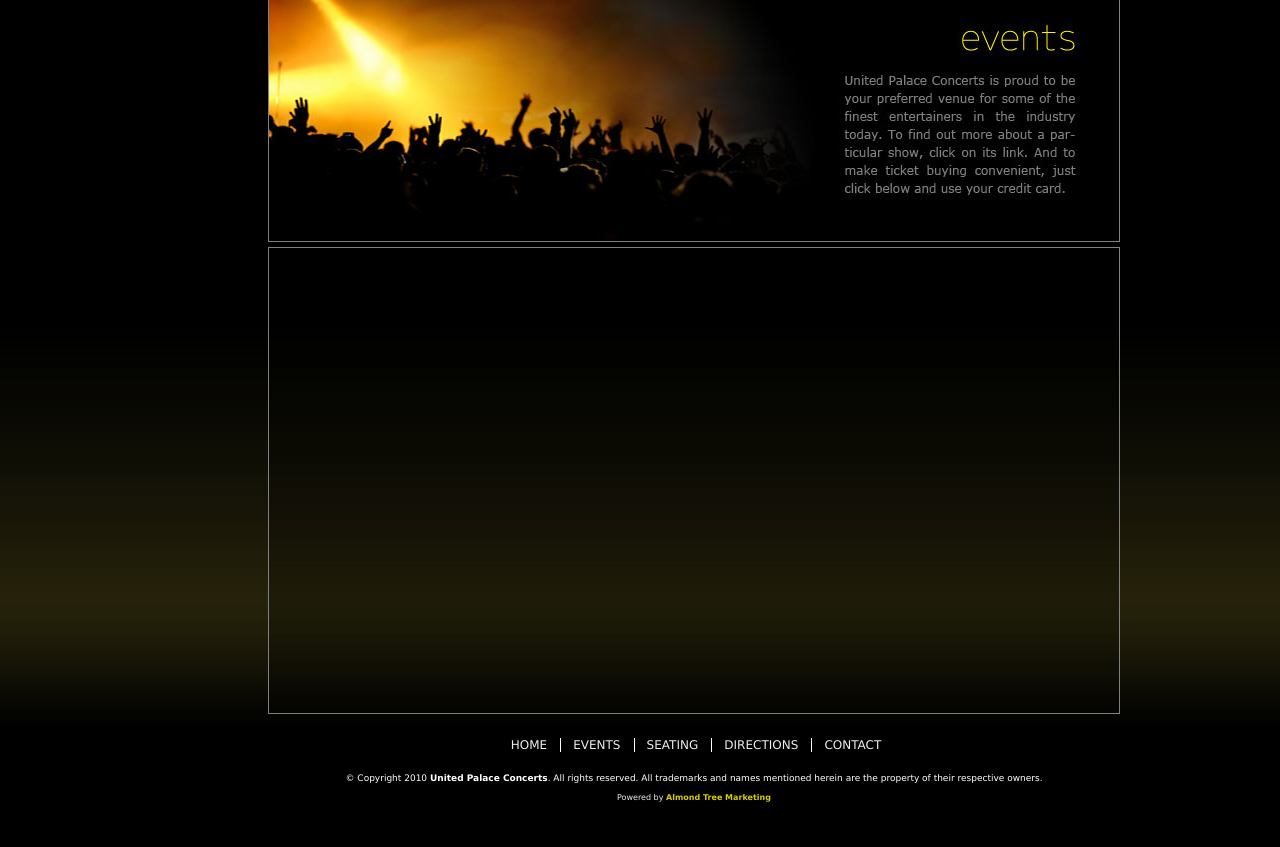
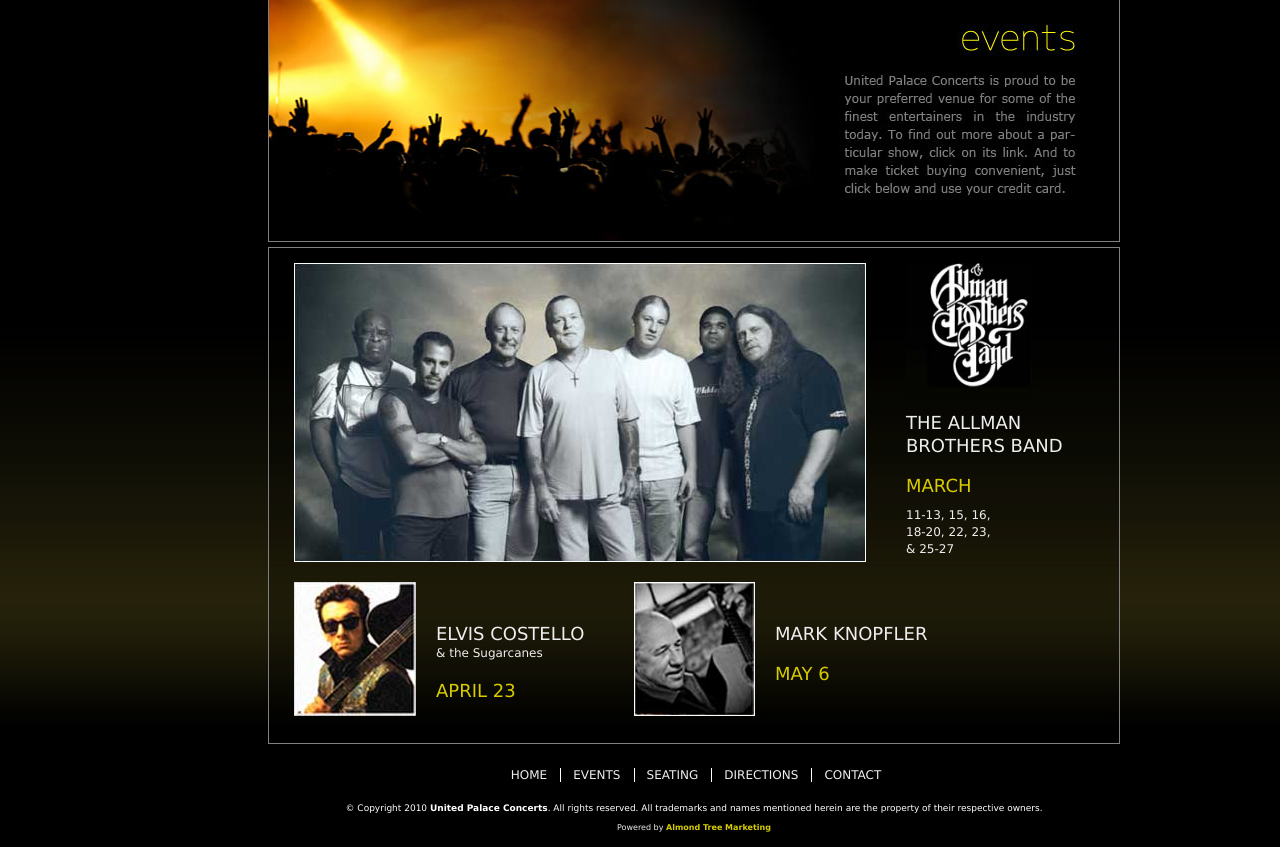
Before and after one commit to JGrubb/United-Palace, a PHP site: page /events.html in a window 1280 px wide. Shown: the part 131-978 px from the top of the page. Before the commit the page ends 933 px from the top, so only its background shows below. Run offline with PHP 8.4, Linux system fonts and the light colour scheme; some libraries are stand-ins or nearby versions.

Commit message:
events link bugs now.  FUCK

```diff
--- a/contact.html
+++ b/contact.html
@@ -6,9 +6,7 @@
 	<meta http-equiv="Content-Type" content="text/html; charset=utf-8"/>
 	<title>United Palace Concerts Contact</title>
 	<link rel="stylesheet" href="css/style.css" type="text/css" media="screen" />
-	<link rel="stylesheet" href="css/thickbox.css" type="text/css" media="screen" />
 	<script type="text/javascript" src="http://ajax.googleapis.com/ajax/libs/jquery/1.4.2/jquery.min.js"></script>
-	<script type="text/javascript" src="js/thickbox.js"></script>
 	<meta name="description" content="The official website and concert calendar for the United Palace Theater in Washington Heights, New York.  Information about Allman Brothers, Mark Knopfler, Elvis Costello shows." />
 	<meta name="keywords" content="United, Palace, Theater, Washington, Heights, New, York, Concert, Live, Show" />
 </head>
@@ -19,7 +17,7 @@
 		<a href="index.html"><img id="logo" src="images/logo.gif" alt="United Palace Concerts" /></a>
 
 		<div id="header-wrap">
-			<p class="newsletter"><a href="#" onclick="window.open('http://unitedpalaceconcerts.wufoo.com/forms/z7x4a9/',  null, 'height=475, width=680, toolbar=0, location=0, status=1, scrollbars=1,resizable=1'); return false" title="United Palace Concerts eNewsletter signup">Sign up for our <span class="yellow">E-Newsletter</span></a></p>
+			<p class="newsletter"><a href="#" onclick="window.open('http://unitedpalaceconcerts.wufoo.com/forms/z7x4a9/',  null, 'height=485, width=680, toolbar=0, location=0, status=1, scrollbars=1,resizable=1'); return false" title="United Palace Concerts eNewsletter signup">Sign up for our <span class="yellow">E-Newsletter</span></a></p>
 			<ul class="topnav">
 				<li><a href="./index.html" title="Home">Home</a></li>
 				<li><a href="./events.html" title="Events">Events</a></li>
--- a/css/style.css
+++ b/css/style.css
@@ -91,7 +91,7 @@
 	margin-top: 5px;
 	padding: 15px 40px 30px 25px;
 	height: auto;
-	min-height: 420px;
+	min-height: 450px;
 	background: rgba(0,0,0,.2);
 	color: #808080;
 	font-size: 12px;
@@ -122,7 +122,7 @@
 
 #main-event {
 	width: inherit;
-	height: 200px;
+	height: auto;
 }
 
 .event-info {
@@ -131,15 +131,25 @@
 	padding-top: 40px;
 }
 
+.main-event-info {
+	position: relative; top: 0px; right: -20px;
+	width: auto;
+}
+
 p.home-band {
 	font-size: 18px;
-	color: #fff;
 	padding-bottom: 15px;
 }
 
 p.home-days {
 	padding-top: 10px;
 	font-size: 12px;
+}
+
+p.event-page-band {
+	text-transform: uppercase;
+	font-size: 18px;
+	line-height: 23px;
 }
 
 #sub-wrapper {
@@ -153,11 +163,18 @@
 	margin-top: 10px;
 }
 
+.events-sub {
+	width: 340px;
+	clear: right;
+	float: left;
+	margin-top: 10px;
+	}
+
 #homepage-welcome {
 	width: auto;
 	color: #808080;
 	font-size: 12px;
-	line-height: 17px;
+	line-height: 22px;
 }
 
 #homepage-welcome p {
--- a/directions.html
+++ b/directions.html
@@ -17,7 +17,7 @@
 		<a href="index.html"><img id="logo" src="images/logo.gif" alt="United Palace Concerts" /></a>
 
 		<div id="header-wrap">
-			<p class="newsletter"><a href="#" onclick="window.open('http://unitedpalaceconcerts.wufoo.com/forms/z7x4a9/',  null, 'height=475, width=680, toolbar=0, location=0, status=1, scrollbars=1,resizable=1'); return false" title="United Palace Concerts eNewsletter signup">Sign up for our <span class="yellow">E-Newsletter</span></a></p>
+			<p class="newsletter"><a href="#" onclick="window.open('http://unitedpalaceconcerts.wufoo.com/forms/z7x4a9/',  null, 'height=485, width=680, toolbar=0, location=0, status=1, scrollbars=1,resizable=1'); return false" title="United Palace Concerts eNewsletter signup">Sign up for our <span class="yellow">E-Newsletter</span></a></p>
 			<ul class="topnav">
 				<li><a href="./index.html" title="Home">Home</a></li>
 				<li><a href="./events.html" title="Events">Events</a></li>
--- a/events.html
+++ b/events.html
@@ -6,7 +6,6 @@
 	<meta http-equiv="Content-Type" content="text/html; charset=utf-8"/>
 	<title>United Palace Concerts Events Calendar</title>
 	<link rel="stylesheet" href="css/style.css" type="text/css" media="screen" />
-	<script type="text/javascript" src="http://ajax.googleapis.com/ajax/libs/jquery/1.4.2/jquery.min.js"></script>
 	<meta name="description" content="The official website and concert calendar for the United Palace Theater in Washington Heights, New York.  Information about Allman Brothers, Mark Knopfler, Elvis Costello shows." />
 	<meta name="keywords" content="United, Palace, Theater, Washington, Heights, New, York, Concert, Live, Show" />
 </head>
@@ -17,7 +16,7 @@
 		<a href="index.html"><img id="logo" src="images/logo.gif" alt="United Palace Concerts" /></a>
 
 		<div id="header-wrap">
-			<p class="newsletter"><a href="#" onclick="window.open('http://unitedpalaceconcerts.wufoo.com/forms/z7x4a9/',  null, 'height=475, width=680, toolbar=0, location=0, status=1, scrollbars=1,resizable=1'); return false" title="United Palace Concerts eNewsletter signup">Sign up for our <span class="yellow">E-Newsletter</span></a></p>
+			<p class="newsletter"><a href="#" onclick="window.open('http://unitedpalaceconcerts.wufoo.com/forms/z7x4a9/',  null, 'height=485, width=680, toolbar=0, location=0, status=1, scrollbars=1,resizable=1'); return false" title="United Palace Concerts eNewsletter signup">Sign up for our <span class="yellow">E-Newsletter</span></a></p>
 			<ul class="topnav">
 				<li><a href="./index.html" title="Home">Home</a></li>
 				<li><a href="./events.html" title="Events">Events</a></li>
@@ -34,7 +33,35 @@
 		</div>
 
 		<div id="content-area">
-		</div>
+			<div id="main-event">
+				<a href="http://www.ticketmaster.com/Allman-Brothers-Band-tickets/artist/734412"><img src="images/allmans-full.jpg" alt="Allman Brothers Band" class="float-left" width="572" height="299" /></a>
+				<div class="main-event-info">
+					<img src="images/allmans-logo.jpg" alt="Allman Brothers Band" width="127" height="138" />
+					<p class="event-page-band"><a target="_blank" href="http://www.allmanbrothersband.com/">The Allman Brothers Band</a></p>
+					<a target="_blank" href="http://www.ticketmaster.com/Allman-Brothers-Band-tickets/artist/734412"><br />
+					<p class="event-page-band yellow">March</p>
+					<p class="home-days">11-13, 15, 16,<br />
+					18-20, 22, 23,<br />
+					& 25-27</p></a>
+				</div>
+			</div><!--main-event-->
+			<div id="sub-wrapper">
+				<div class="events-sub">
+					<a target="_blank" href="http://www.ticketmaster.com/event/0000443EC91151CC?artistid=734817&majorcatid=10001&minorcatid=60"><img src="images/elvis-thumb.jpg" alt="Elvis Costello" class="float-left" /></a>
+					<div class="event-info">
+						<a target="_blank" href="http://www.elviscostello.com/"><p class="event-page-band">Elvis Costello</p><p>& the Sugarcanes</p></a><br />
+						<a target="_blank" href="http://www.ticketmaster.com/event/0000443EC91151CC?artistid=734817&majorcatid=10001&minorcatid=60"><p class="event-page-band yellow">April 23</p></a>
+					</div>
+				</div>
+				<div class="events-sub space">
+					<a target="_blank" href="http://www.ticketmaster.com/event/0000432BB75174F7?artistid=769953&majorcatid=10001&minorcatid=1"><img src="images/knopfler-thumb.jpg" alt="Mark Knopfler" class="float-left" /></a>
+					<div class="event-info">
+						<a target="_blank" href="http://www.markknopfler.com/"><p class="event-page-band">Mark Knopfler</p></a><br />
+						<a target="_blank" href="http://www.ticketmaster.com/event/0000432BB75174F7?artistid=769953&majorcatid=10001&minorcatid=1"><p class="event-page-band yellow">May 6</p></a>
+					</div>
+				</div>
+			</div><!--sub-wrapper-->
+		</div><!--content-area-->
 
 		<div id="footer">
 			<ul class="bottom-nav">
--- a/seating.html
+++ b/seating.html
@@ -17,7 +17,7 @@
 		<a href="index.html"><img id="logo" src="images/logo.gif" alt="United Palace Concerts" /></a>
 
 		<div id="header-wrap">
-			<p class="newsletter"><a href="#" onclick="window.open('http://unitedpalaceconcerts.wufoo.com/forms/z7x4a9/',  null, 'height=475, width=680, toolbar=0, location=0, status=1, scrollbars=1,resizable=1'); return false" title="United Palace Concerts eNewsletter signup">Sign up for our <span class="yellow">E-Newsletter</span></a></p>
+			<p class="newsletter"><a href="#" onclick="window.open('http://unitedpalaceconcerts.wufoo.com/forms/z7x4a9/',  null, 'height=485, width=680, toolbar=0, location=0, status=1, scrollbars=1,resizable=1'); return false" title="United Palace Concerts eNewsletter signup">Sign up for our <span class="yellow">E-Newsletter</span></a></p>
 			<ul class="topnav">
 				<li><a href="./index.html" title="Home">Home</a></li>
 				<li><a href="./events.html" title="Events">Events</a></li>
```
Also changed, not shown: index.html (+6 -6 lines), images/allmans-full.jpg (added), images/allmans-logo.jpg (added).
